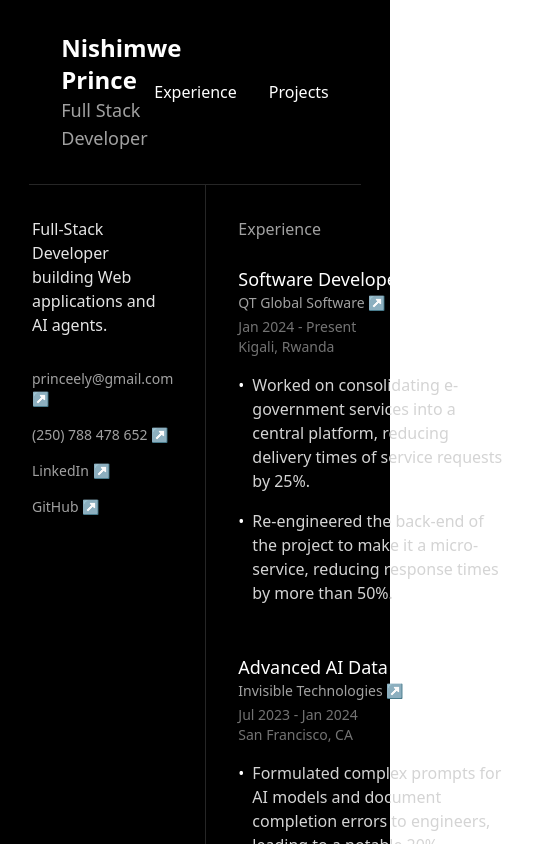
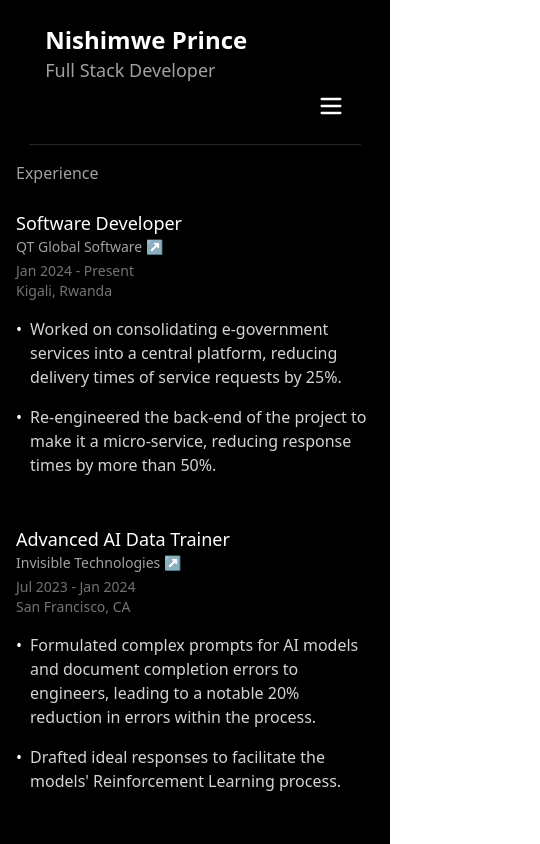
Before and after one commit to nishimweprince/nishimweprince, a Next.js app in the folder portfolio/: page / in a window 390 px wide. Shown: the top 844 px of the page, 540 px wide, since content can reach past the window. Built offline with nearby package versions, Linux system fonts and the light colour scheme.

Commit message:
Improves responsiveness of layout
Updates the layout to be more responsive on smaller screens,
including changes to header, sidebar, experience list, and projects
list to accommodate different screen sizes. Adds a hamburger menu for
mobile navigation.

```diff
--- a/portfolio/src/app/page.tsx
+++ b/portfolio/src/app/page.tsx
@@ -7,7 +7,7 @@ export default function Home() {
   return (
     <section className="min-h-screen bg-black text-white flex flex-col">
       <Header />
-      <section className="flex flex-1 w-full max-w-7xl mx-auto">
+      <section className="flex flex-col md:flex-row flex-1 w-full max-w-7xl mx-auto">
         <Sidebar />
         <main className="flex-1 flex flex-col">
           <ExperienceList />
--- a/portfolio/src/components/ExperienceList.tsx
+++ b/portfolio/src/components/ExperienceList.tsx
@@ -3,7 +3,7 @@ import ExperienceItem from './ExperienceItem';
 
 export default function ExperienceList() {
   return (
-    <section className="flex-1 p-8" id='experience'>
+    <section className="flex-1 p-4 md:p-8" id='experience'>
       <h3 className="text-neutral-400 text-base mb-6">Experience</h3>
       {experiencesList?.map((exp, i) => (
         <ExperienceItem key={i} {...exp} />
--- a/portfolio/src/components/Header.tsx
+++ b/portfolio/src/components/Header.tsx
@@ -1,22 +1,48 @@
+'use client'
+
+import { useState } from 'react';
 import Link from 'next/link';
 
 export default function Header() {
+  const [menuOpen, setMenuOpen] = useState(false);
   return (
-    <header className="flex max-w-[85%] mx-auto justify-between items-center w-full py-8 px-8 border-b border-neutral-800">
-      <Link href={`/`}>
+    <header className="flex flex-col md:flex-row max-w-[85%] mx-auto justify-between items-start md:items-center w-full py-6 px-4 md:py-8 md:px-8 border-b border-neutral-800">
+      <Link href={`/`} className="mb-2 md:mb-0">
         <h1 className="text-2xl font-bold text-white">Nishimwe Prince</h1>
         <h2 className="text-lg text-neutral-400">Full Stack Developer</h2>
       </Link>
-      <nav className="w-[50%] flex items-center gap-8 justify-end">
+      <button
+        aria-label="Open menu"
+        onClick={(e) => {
+          e.preventDefault();
+          setMenuOpen(!menuOpen);
+        }}
+        className="md:hidden ml-auto text-white focus:outline-none"
+      >
+        <svg width="28" height="28" fill="none" viewBox="0 0 24 24">
+          <path stroke="currentColor" strokeWidth="2" strokeLinecap="round" strokeLinejoin="round" d="M4 6h16M4 12h16M4 18h16" />
+        </svg>
+      </button>
+      <nav
+        className={`w-full md:w-[50%] flex-col md:flex-row flex items-start md:items-center gap-6 md:gap-8 justify-end transition-all duration-300 bg-black md:bg-transparent z-20 ${menuOpen ? 'flex absolute top-20 left-0 px-4 py-4 border-b border-neutral-800' : 'hidden md:flex static'}`}
+      >
         <Link
           href="#experience"
           className="text-white text-md hover:underline transition-all duration-300"
+          onClick={(e) => {
+            e.preventDefault();
+            setMenuOpen(false);
+          }}
         >
           Experience
         </Link>
         <Link
           href="#projects"
           className="text-white text-md hover:underline transition-all duration-300"
+          onClick={(e) => {
+            e.preventDefault();
+            setMenuOpen(false);
+          }}
         >
           Projects
         </Link>
--- a/portfolio/src/components/ProjectsList.tsx
+++ b/portfolio/src/components/ProjectsList.tsx
@@ -3,7 +3,7 @@ import ProjectItem from './ProjectItem';
 
 export default function ProjectsList() {
   return (
-    <section className="flex-1 p-8" id="projects">
+    <section className="flex-1 p-4 md:p-8" id="projects">
       <h3 className="text-neutral-400 text-base mb-6">Projects</h3>
       {projectsList?.map((project, i) => (
         <ProjectItem key={i} {...project} />
--- a/portfolio/src/components/Sidebar.tsx
+++ b/portfolio/src/components/Sidebar.tsx
@@ -1,6 +1,6 @@
 export default function Sidebar() {
   return (
-    <aside className="flex flex-col gap-8 w-full max-w-xs p-8 border-r border-neutral-800 min-h-full">
+    <aside className="hidden md:flex flex-col gap-8 w-full max-w-xs p-8 border-r border-neutral-800 min-h-full">
       <p className="text-neutral-200 text-base">
         Full-Stack Developer building Web applications and AI agents.
       </p>
```
